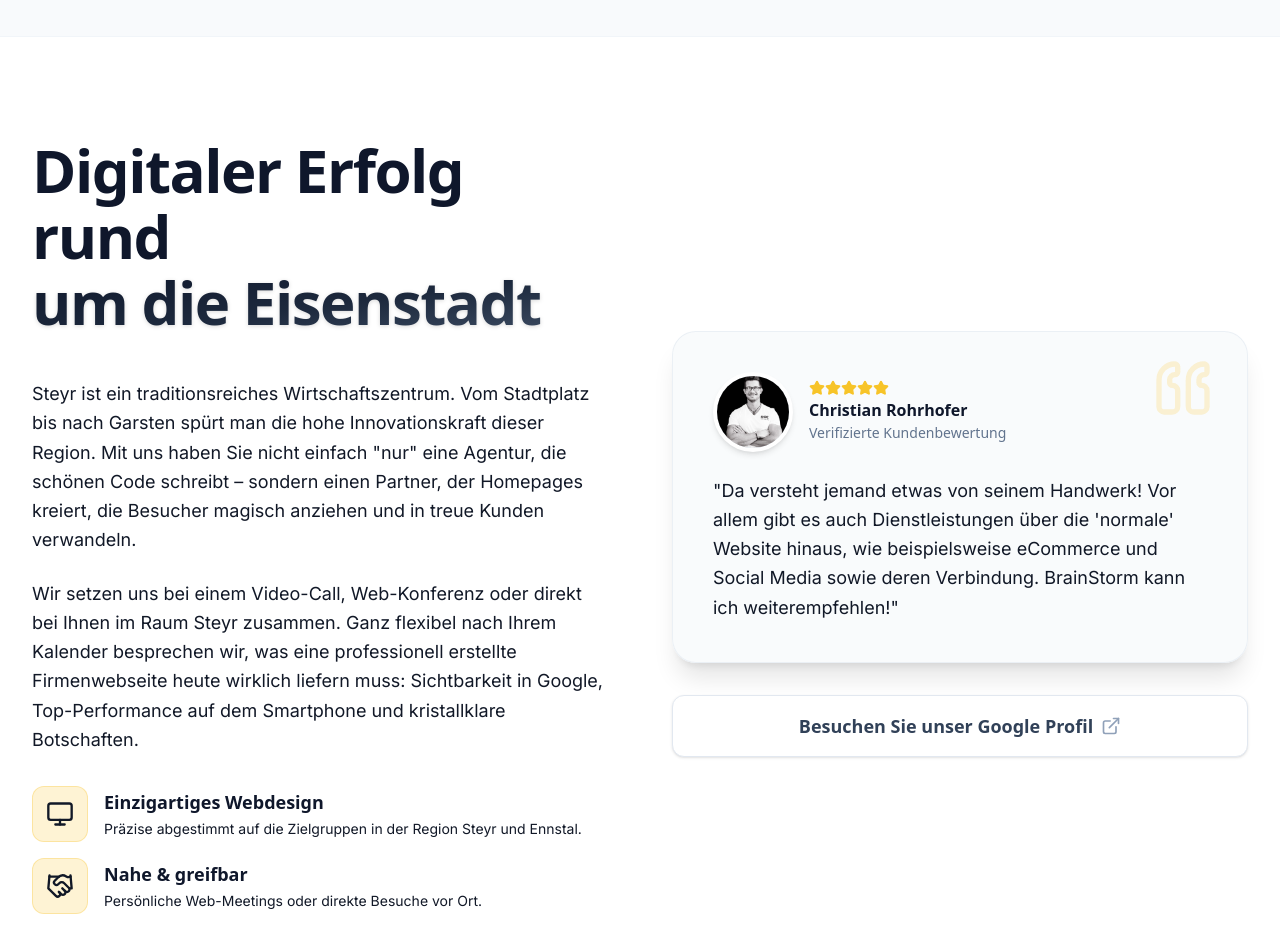
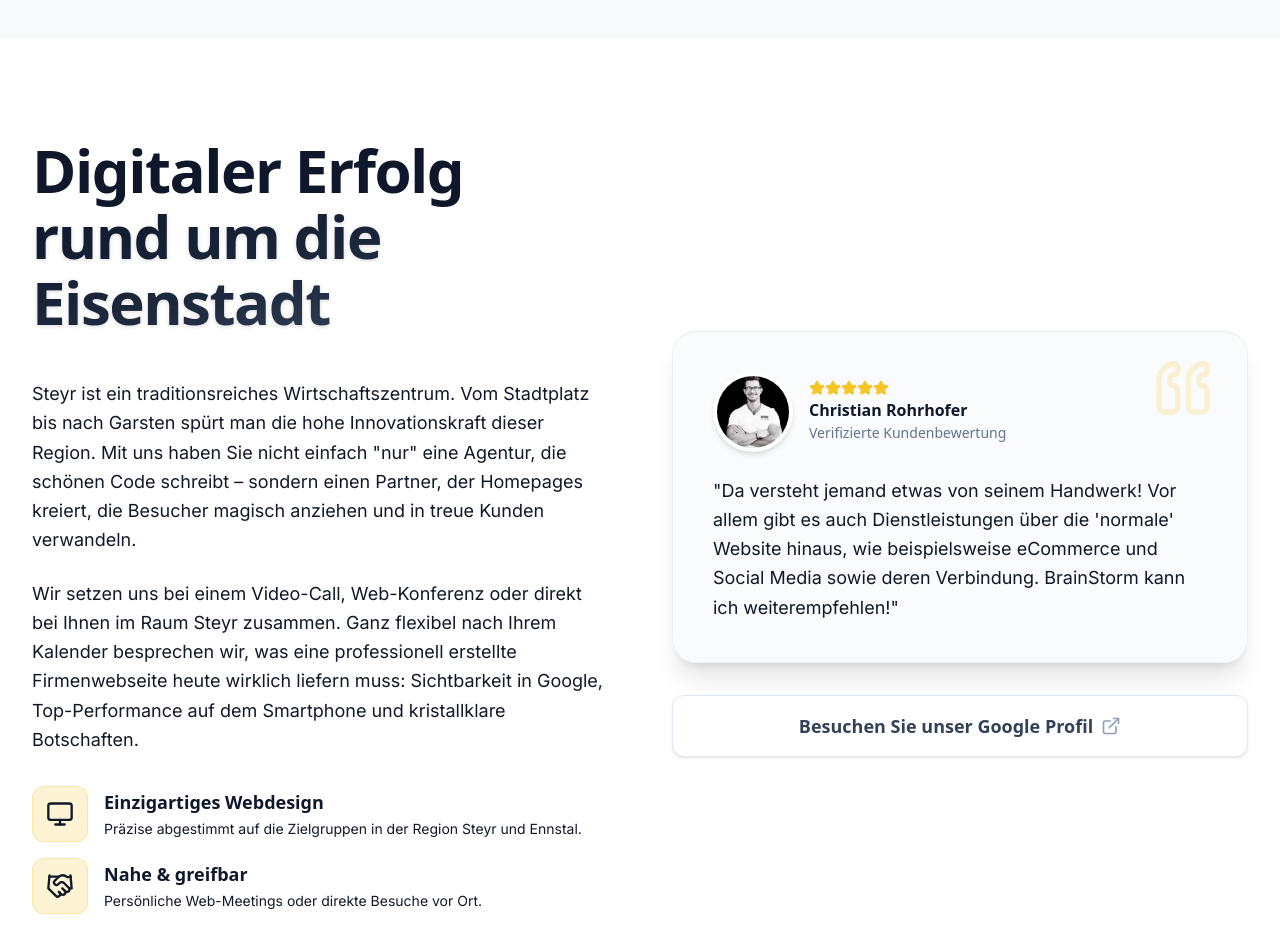
Before and after one commit to brainstormandi/brainstorm-ki-marketingagentur, a Next.js app: page /werbeagentur-steyr in a window 1280 px wide. Shown: the part 1380-2314 px from the top of the page. Built offline with nearby package versions, Linux system fonts and the light colour scheme.

Commit message:
design: final headline balance tweaks for regional pages

```diff
--- a/app/werbeagentur-amstetten/page.tsx
+++ b/app/werbeagentur-amstetten/page.tsx
@@ -198,7 +198,7 @@ export default function WerbeagenturAmstetten() {
             <div className="grid lg:grid-cols-2 gap-16 items-center">
                <ScrollReveal animation="reveal-right">
                   <h2 className="text-4xl sm:text-5xl lg:text-6xl font-black text-slate-900 tracking-tight leading-[1.1] py-1 mb-8">
-<span className="font-sans block">Ihre lokale Webagentur </span>
+<span className="font-sans block">Lokale Webagentur</span>
 <span className="font-sans block text-transparent bg-clip-text bg-gradient-to-br from-slate-900 via-slate-800 to-slate-600 drop-shadow-sm pb-2">im Wirtschaftszentrum</span>
 </h2>
                   <p className="font-body text-[#111827] text-lg leading-relaxed mb-6">
--- a/app/werbeagentur-steyr/page.tsx
+++ b/app/werbeagentur-steyr/page.tsx
@@ -177,8 +177,8 @@ export default function WerbeagenturSteyr() {
             <div className="grid lg:grid-cols-2 gap-16 items-center">
                <ScrollReveal animation="reveal-right">
                   <h2 className="text-4xl sm:text-5xl lg:text-6xl font-black text-slate-900 tracking-tight leading-[1.1] py-1 mb-8">
-<span className="font-sans block">Digitaler Erfolg rund </span>
-<span className="font-sans block text-transparent bg-clip-text bg-gradient-to-br from-slate-900 via-slate-800 to-slate-600 drop-shadow-sm pb-2">um die Eisenstadt</span>
+<span className="font-sans block">Digitaler Erfolg</span>
+<span className="font-sans block text-transparent bg-clip-text bg-gradient-to-br from-slate-900 via-slate-800 to-slate-600 drop-shadow-sm pb-2">rund um die Eisenstadt</span>
 </h2>
                   <p className="font-body text-[#111827] text-lg leading-relaxed mb-6">
                      Steyr ist ein traditionsreiches Wirtschaftszentrum. Vom Stadtplatz bis nach Garsten spürt man die hohe Innovationskraft dieser Region. Mit uns haben Sie nicht einfach "nur" eine Agentur, die schönen Code schreibt – sondern einen Partner, der Homepages kreiert, die Besucher magisch anziehen und in treue Kunden verwandeln.
--- a/app/werbeagentur-wien/page.tsx
+++ b/app/werbeagentur-wien/page.tsx
@@ -177,7 +177,7 @@ export default function WerbeagenturWien() {
             <div className="grid lg:grid-cols-2 gap-16 items-center">
                <ScrollReveal animation="reveal-right">
                   <h2 className="text-4xl sm:text-5xl lg:text-6xl font-black text-slate-900 tracking-tight leading-[1.1] py-1 mb-8">
-<span className="font-sans block">Digital erfolgreich im </span>
+<span className="font-sans block">Digital erfolgreich im</span>
 <span className="font-sans block text-transparent bg-clip-text bg-gradient-to-br from-slate-900 via-slate-800 to-slate-600 drop-shadow-sm pb-2">Großraum Wien</span>
 </h2>
                   <p className="font-body text-[#111827] text-lg leading-relaxed mb-6">
```
